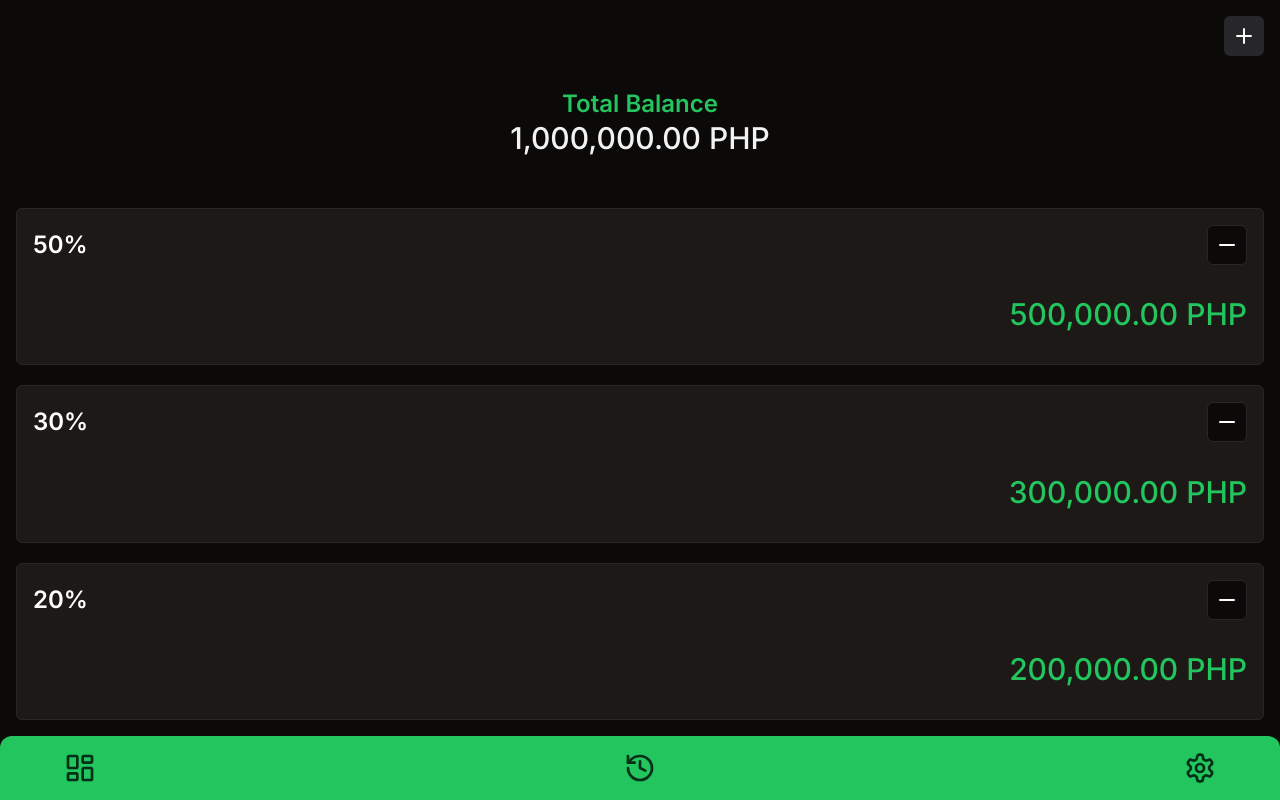
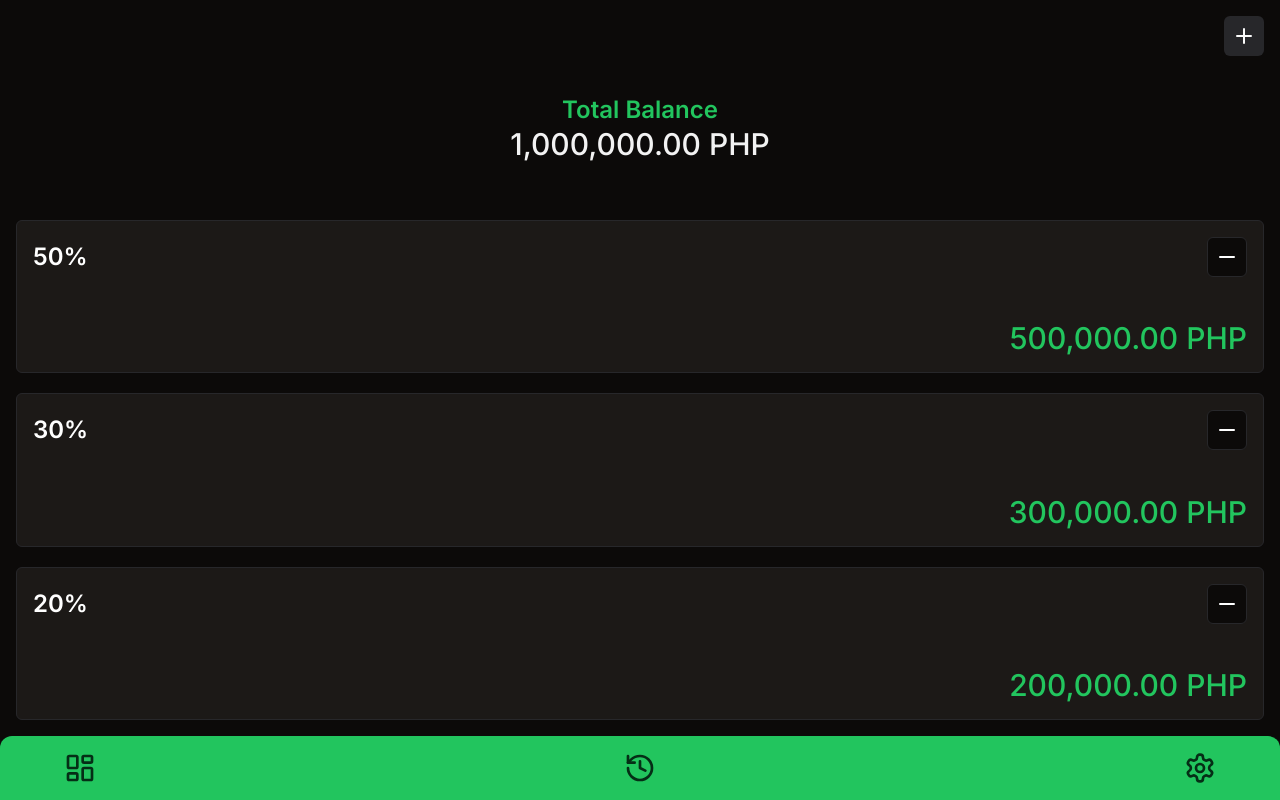
Before and after one commit to ervnjmsdnts/finance, a Next.js app: page / in a window 1280 px wide. Built offline with nearby package versions, Linux system fonts and the light colour scheme.

Commit message:
removed padding

```diff
--- a/src/app/page.tsx
+++ b/src/app/page.tsx
@@ -21,7 +21,7 @@ export default function Home() {
               <Minus />
             </Button>
           </div>
-          <p className='text-3xl pb-4 text-primary font-medium self-end'>
+          <p className='text-3xl text-primary font-medium self-end'>
             500,000.00 PHP
           </p>
         </div>
@@ -32,7 +32,7 @@ export default function Home() {
               <Minus />
             </Button>
           </div>
-          <p className='text-3xl pb-4 text-primary font-medium self-end'>
+          <p className='text-3xl text-primary font-medium self-end'>
             300,000.00 PHP
           </p>
         </div>
@@ -43,7 +43,7 @@ export default function Home() {
               <Minus />
             </Button>
           </div>
-          <p className='text-3xl pb-4 text-primary font-medium self-end'>
+          <p className='text-3xl text-primary font-medium self-end'>
             200,000.00 PHP
           </p>
         </div>
```
